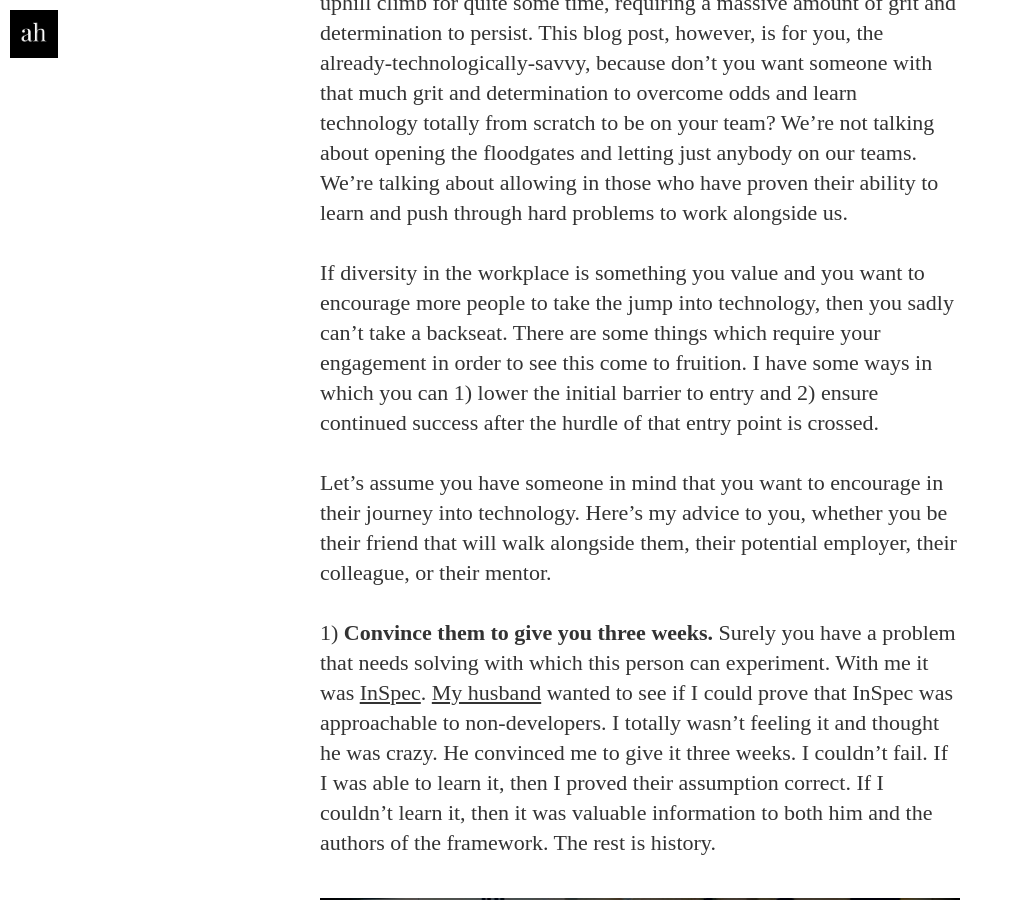
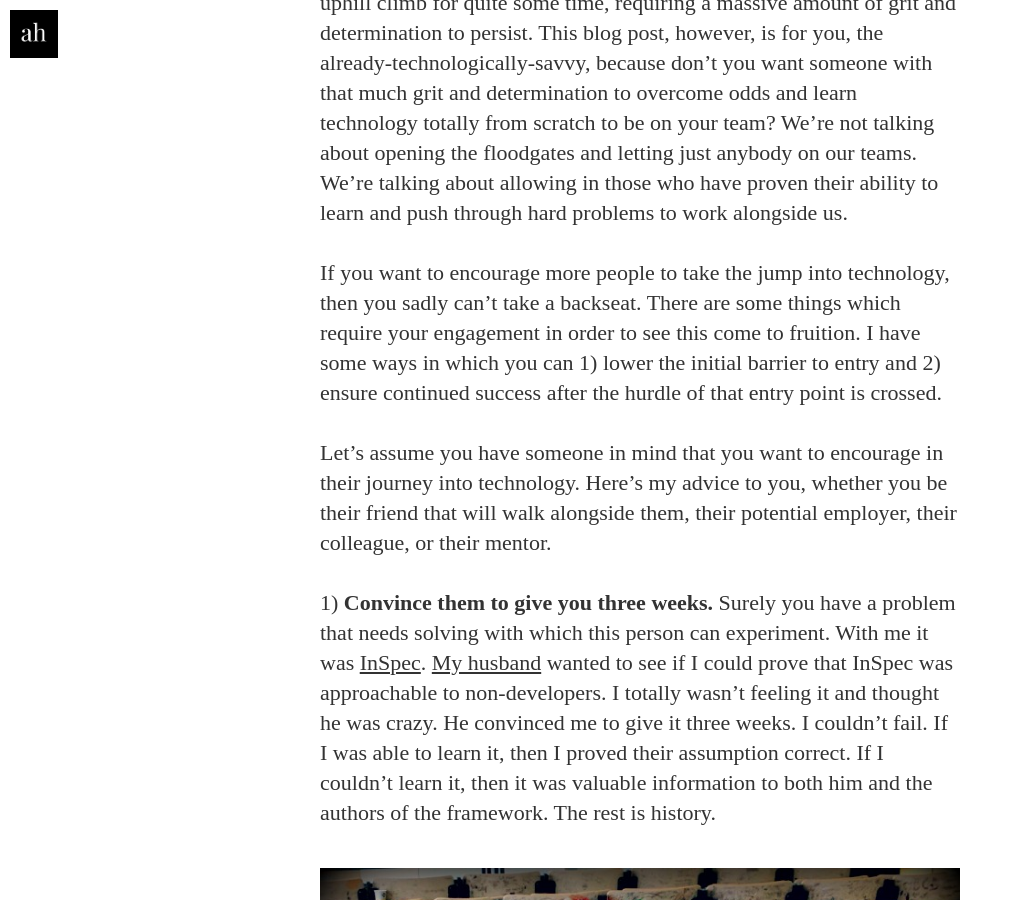
Before and after one commit to anniehedgpeth/anniehedgpeth.github.io, a Jekyll site: the page built from _posts/2017-04-01-barriers.md, in a window 1280 px wide and 900 px high, scrolled down 1522 px. Shown: the whole window, without its empty margins (0-1013 px from the left). Built offline with Jekyll 4.4.1, drawn with Linux system fonts in a browser that asks for light colours; nearby versions of some CDN libraries; some web fonts are replaced; some of the changed text lies outside the part shown.

Commit message:
minor edits

```diff
--- a/_posts/2017-04-01-barriers.md
+++ b/_posts/2017-04-01-barriers.md
@@ -13,7 +13,7 @@ A lot of times, then, when we see these people (like myself) who have or are in
 
 This, of course, is absurd. We all know that this person will have an uphill climb for quite some time, requiring a massive amount of grit and determination to persist. This blog post, however, is for you, the already-technologically-savvy, because don't you want someone with that much grit and determination to overcome odds and learn technology totally from scratch to be on your team? We're not talking about opening the floodgates and letting just anybody on our teams. We're talking about allowing in those who have proven their ability to learn and push through hard problems to work alongside us.
 
-If diversity in the workplace is something you value and you want to encourage more people to take the jump into technology, then you sadly can't take a backseat. There are some things which require your engagement in order to see this come to fruition. I have some ways in which you can 1) lower the initial barrier to entry and 2) ensure continued success after the hurdle of that entry point is crossed.
+If you want to encourage more people to take the jump into technology, then you sadly can't take a backseat. There are some things which require your engagement in order to see this come to fruition. I have some ways in which you can 1) lower the initial barrier to entry and 2) ensure continued success after the hurdle of that entry point is crossed.
 
 Let's assume you have someone in mind that you want to encourage in their journey into technology. Here's my advice to you, whether you be their friend that will walk alongside them, their potential employer, their colleague, or their mentor.
 
@@ -43,7 +43,7 @@ Imagine your student's learning as a kanban board with columns **A** (skills the
 Once they master a skill, they have the ability to practice it with confidence, advise others on it, and add value! If you've invested in the right type of person, then they desire more than anything to add value, and when you allow them to add value, you grow the confidence that will propel them to learn and master even more.
 
 8) **Discover what your team is lacking.**
-Could your team use some diversity? From what type of minds could your team benefit? What type of problem-solving is your team lacking? In what type of person do you want to invest? Where can you find this person? Can you make the bandwidth to invest properly in someone like this? Can you afford not to?
+From what type of minds could your team benefit? What type of problem-solving is your team lacking? In what type of person do you want to invest? Where can you find this person? Can you make the bandwidth to invest properly in someone like this? Can you afford not to?
 
 9) **Set them up for success with mentorship.**
 Your apprentice's uphill climb will last for quite some time. They will need mentorship focused on growth and development. Start out being very explicit in what is expected of them. Very slowly, be less and less explicit. Protect them from failure and set them up for many wins, big and small alike. Their confidence is key in this first year of transition. Without it, their grit and fortitude will not last.
```
